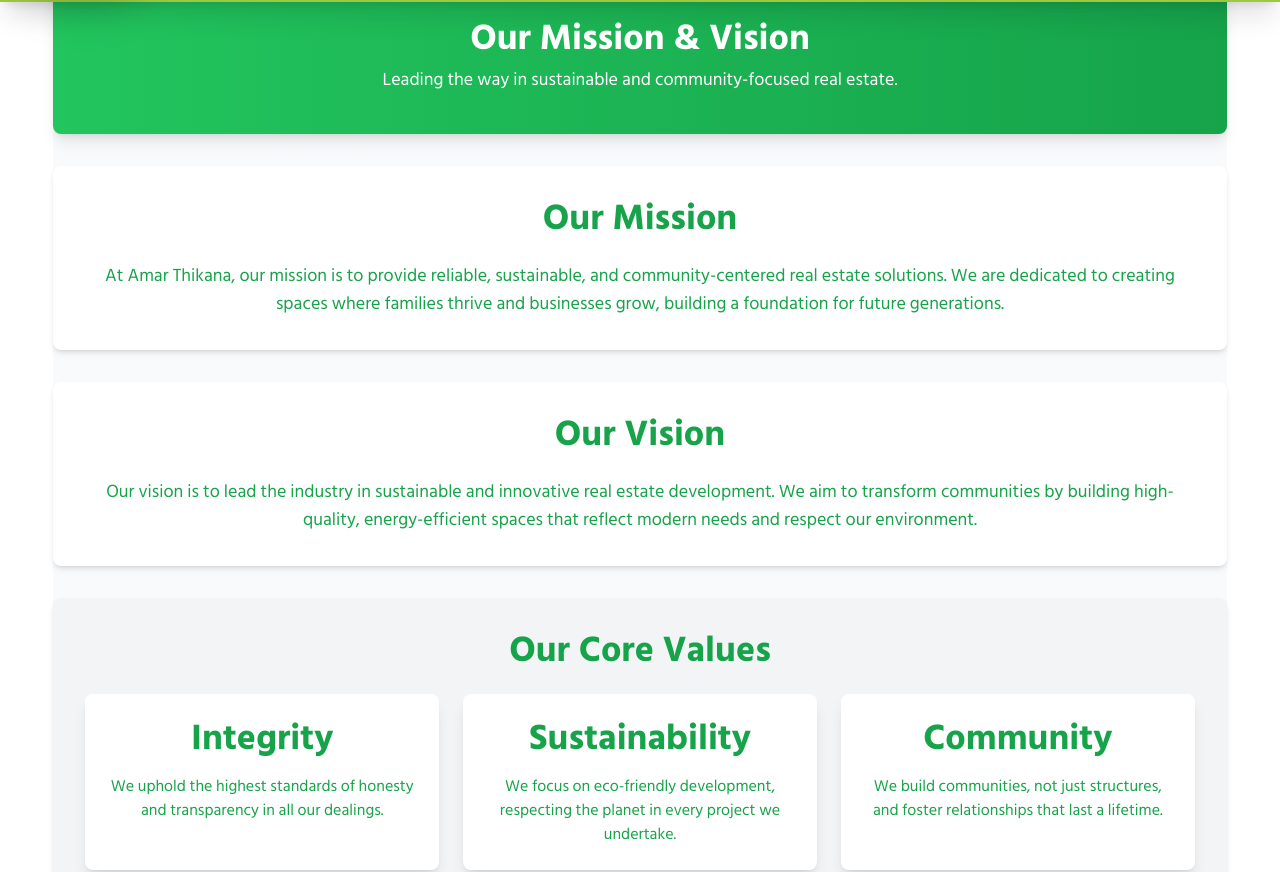
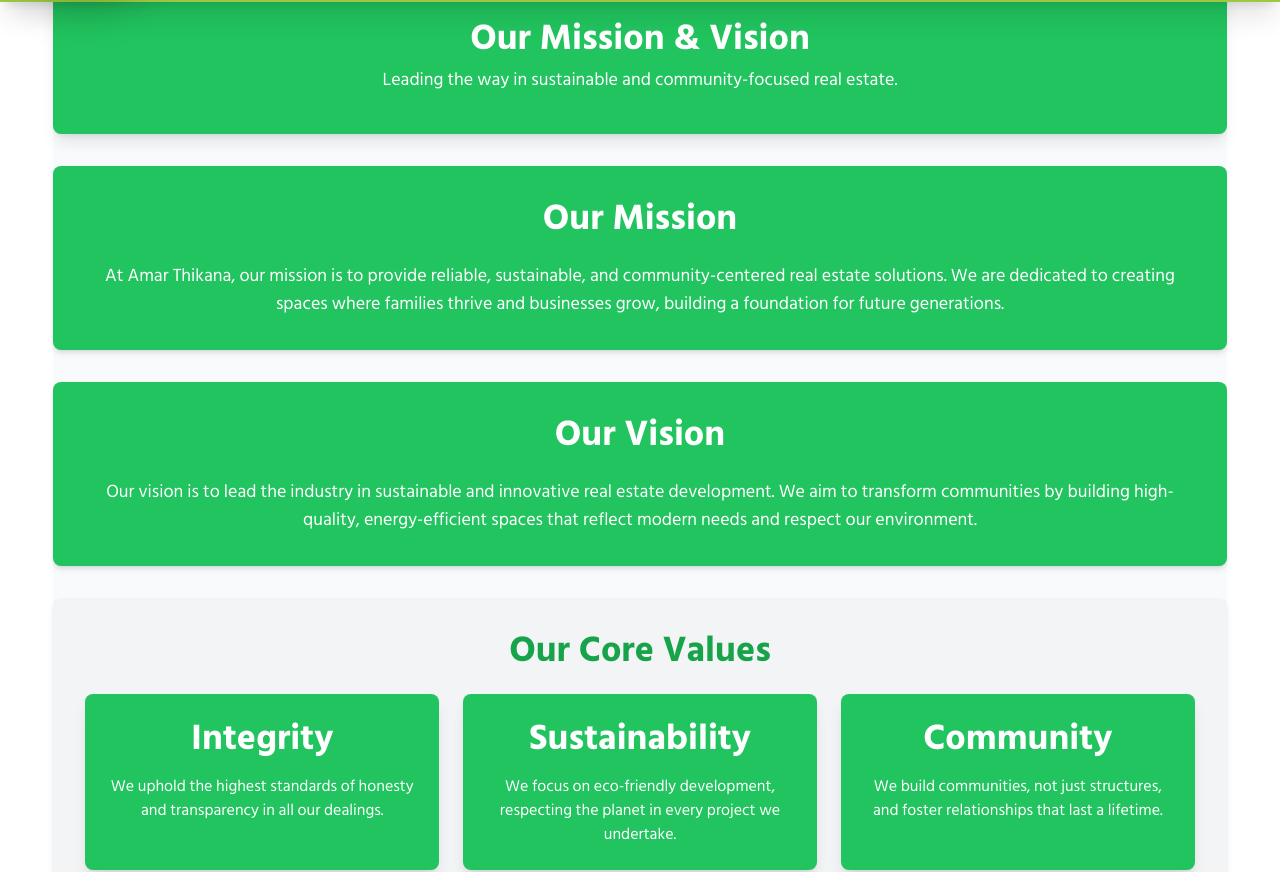
Before and after one commit to universeIt137/RealState-FrontEnd, a React (Vite) app: page /mission in a window 1280 px wide. Shown: the part 134-1006 px from the top of the page. Built offline with nearby package versions, Linux system fonts and the light colour scheme.

Commit message:
our mission @ vission page design completed

```diff
--- a/src/pages/clientSide/mission-and-vission/MissionVisionPage.jsx
+++ b/src/pages/clientSide/mission-and-vission/MissionVisionPage.jsx
@@ -3,7 +3,7 @@
 import { Link } from 'react-router-dom';
 
 const MissionVision = () => {
-    window.scrollTo(0, 0);
+    // window.scrollTo(0, 0);
   return (
     <>
       <Helmet>
@@ -13,48 +13,48 @@
     <div className='w-11/12 mx-auto ' >
     <div className="w-full my-20 md:my-28 bg-gray-50">
         {/* Header */}
-        <header className="text-center py-4 md:py-10 bg-gradient-to-r from-green-500 to-green-600 text-white rounded-lg shadow-lg">
+        <header className="text-center py-4 md:py-10 bg-[#21c45e] text-white rounded-lg shadow-lg">
           <h1 className="md:text-4xl font-bold">Our Mission & Vision</h1>
           <p className="md:text-lg text-[11px] mt-1 md:mt-2">Leading the way in sustainable and community-focused real estate.</p>
         </header>
 
         {/* Mission Section */}
-        <section className="bg-white p-4 md:p-8 rounded-lg shadow-md my-4 md:my-8">
-          <h2 className="md:text-4xl font-bold text-green-600 text-center mb-2 md:mb-6">Our Mission</h2>
-          <p className="text-green-600 text-[10px]  md:text-lg text-center">
+        <section className="bg-[#21c45e] p-4 md:p-8 rounded-lg shadow-md my-4 md:my-8">
+          <h2 className="md:text-4xl font-bold text-white text-center mb-2 md:mb-6">Our Mission</h2>
+          <p className="text-white text-[10px]  md:text-lg text-center">
             At Amar Thikana, our mission is to provide reliable, sustainable, and community-centered real estate solutions.
             We are dedicated to creating spaces where families thrive and businesses grow, building a foundation for future generations.
           </p>
         </section>
 
         {/* Vision Section */}
-        <section className="bg-white p-4 md:p-8 rounded-lg shadow-md my-4 md:my-8">
-          <h2 className="md:text-4xl font-bold text-green-600 mb-2 text-center md:mb-6">Our Vision</h2>
-          <p className="text-green-600 text-[9px] md:text-lg text-center">
+        <section className="bg-[#21c45e] p-4 md:p-8 rounded-lg shadow-md my-2 md:my-8">
+          <h2 className="md:text-4xl font-bold text-white  text-center md:mb-6">Our Vision</h2>
+          <p className="text-white text-[9px] md:text-lg text-center">
             Our vision is to lead the industry in sustainable and innovative real estate development. We aim to transform
             communities by building high-quality, energy-efficient spaces that reflect modern needs and respect our environment.
           </p>
         </section>
 
         {/* Core Values Section */}
-        <section className="bg-gray-100 p-4 md:p-8 rounded-lg shadow-md my-4 md:my-8">
+        <section className="bg-gray-100 p-2 md:p-8 rounded-lg shadow-md my-3 md:my-8">
           <h2 className="md:text-4xl font-bold text-green-600 text-center mb-3 md:mb-6">Our Core Values</h2>
           <div className="flex flex-col md:flex-row md:space-x-6 space-y-6 md:space-y-0">
-            <div className="bg-white p-6 rounded-lg shadow-lg flex-1 text-center">
-              <h3 className="md:text-4xl font-bold text-green-600 mb-2 md:mb-4">Integrity</h3>
-              <p className="text-green-600 md:text-[16px] text-[9px] ">
+            <div className="bg-[#21c45e] p-3 md:p-6 rounded-lg shadow-lg flex-1 text-center">
+              <h3 className="md:text-4xl font-bold text-white  md:mb-4">Integrity</h3>
+              <p className="text-white md:text-[16px] text-[9px] ">
                 We uphold the highest standards of honesty and transparency in all our dealings.
               </p>
             </div>
-            <div className="bg-white p-6 rounded-lg shadow-lg flex-1 text-center">
-              <h3 className="md:text-4xl font-bold text-green-600 mb-2 md:mb-4">Sustainability</h3>
-              <p className="text-green-600 md:text-[16px] text-[9px] ">
+            <div className="bg-[#21c45e] p-2 md:p-6 rounded-lg shadow-lg flex-1 text-center">
+              <h3 className="md:text-4xl font-bold text-white  md:mb-4">Sustainability</h3>
+              <p className="text-white md:text-[16px] text-[9px] ">
                 We focus on eco-friendly development, respecting the planet in every project we undertake.
               </p>
             </div>
-            <div className="bg-white p-3 md:p-6 rounded-lg shadow-lg flex-1 text-center">
-              <h3 className="md:text-4xl font-bold text-green-600 mb-2 md:mb-4">Community</h3>
-              <p className="text-green-600 md:text-[16px] text-[9px]">
+            <div className="bg-[#21c45e] p-2 md:p-6 rounded-lg shadow-lg flex-1 text-center">
+              <h3 className="md:text-4xl font-bold text-white  md:mb-4">Community</h3>
+              <p className="text-white md:text-[16px] text-[9px]">
                 We build communities, not just structures, and foster relationships that last a lifetime.
               </p>
             </div>
```
